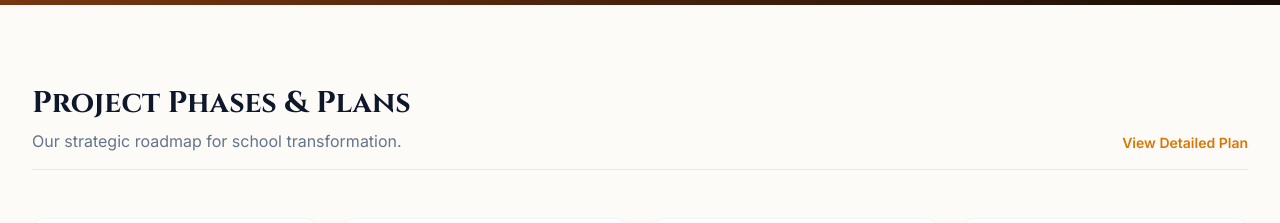
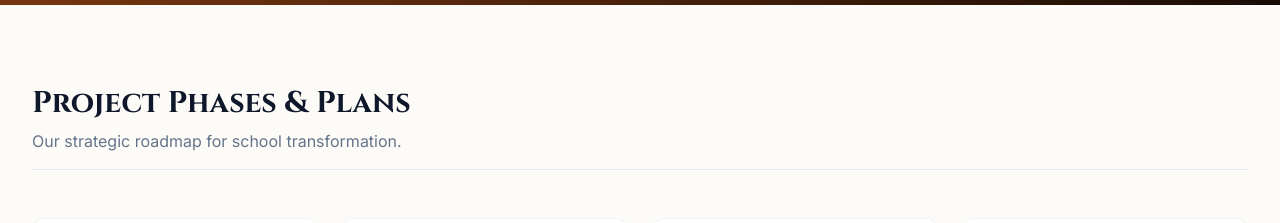
Before and after one commit to Timrex800/EarlingtonLegacy, a React (Vite) app: page / in a window 1280 px wide. Shown: the part 3200-3423 px from the top of the page. Built offline with nearby package versions, Linux system fonts and the light colour scheme; grey boxes are pictures that could not be loaded.

Commit message:
Update EducationSection: remove View Detailed Plan link

```diff
--- a/src/components/EducationSection.tsx
+++ b/src/components/EducationSection.tsx
@@ -10,7 +10,6 @@ const EducationSection: React.FC = () => {
             <h2 className="font-display text-3xl font-bold text-slate-900 dark:text-white">Project Phases & Plans</h2>
             <p className="text-slate-500 dark:text-slate-400 mt-2">Our strategic roadmap for school transformation.</p>
           </div>
-          <a href="#" className="hidden md:block text-primary text-sm font-bold hover:underline">View Detailed Plan</a>
         </div>
 
         <div className="grid grid-cols-1 md:grid-cols-2 lg:grid-cols-4 gap-6">
```
